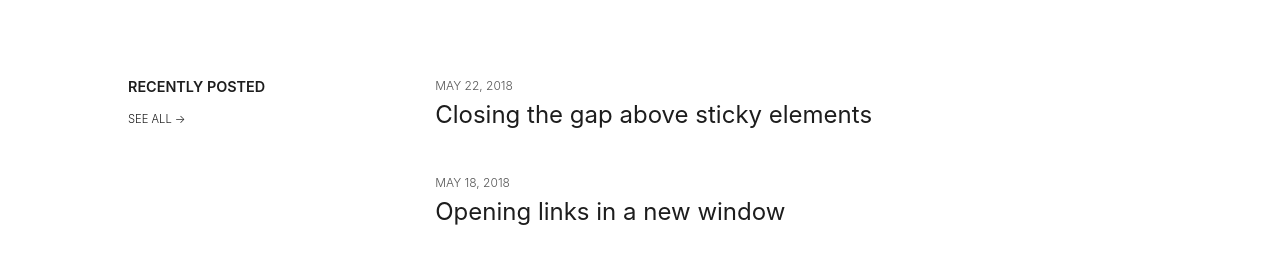
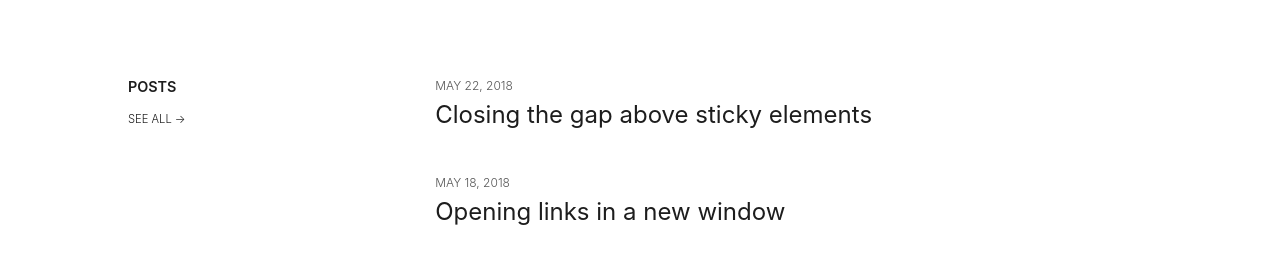
Before and after one commit to samhermes/samhermes.github.io, a Jekyll site: the page built from index.md, in a window 1280 px wide. Shown: the part 264-535 px from the top of the page. Built offline with Jekyll 4.4.1, drawn with Linux system fonts in a browser that asks for light colours.

Commit message:
Use "Posts" as heading for posts section of homepage

```diff
--- a/index.md
+++ b/index.md
@@ -9,7 +9,7 @@
   <p>Front End Developer</p>
 </header>
 <div class="post-list">
-  <h2>Recently Posted <span class="see-all"><a href="/posts">See all &rarr;</a></span></h2>
+  <h2>Posts <span class="see-all"><a href="/posts">See all &rarr;</a></span></h2>
   <ul>
   {% for post in site.posts limit:4 %}
     <li>
```
